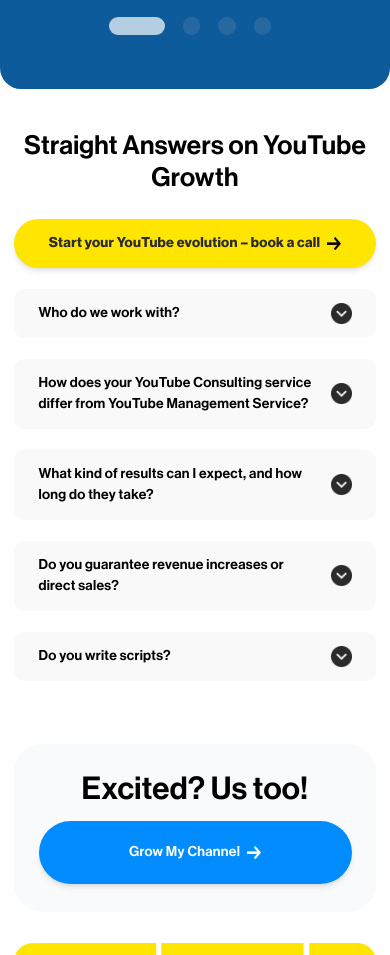
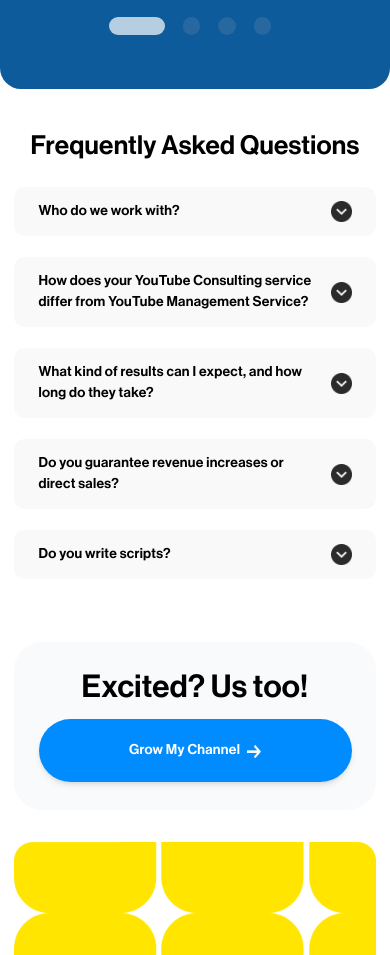
Before and after one commit to A-Coder02/born-21-website, a React (Vite) app: page / in a window 390 px wide. Shown: the part 5080-6035 px from the top of the page. Built offline with nearby package versions, Linux system fonts and the light colour scheme; a web font is replaced by a local one.

Commit message:
made UI changes in FaqSection

```diff
--- a/src/components/layout-ui/Accordion/index.jsx
+++ b/src/components/layout-ui/Accordion/index.jsx
@@ -12,8 +12,8 @@
                     transform: `rotate(${expand ? 180 : 0}deg)`
                 }} />
             </button>
-            <div className={`w-full bg-gray-200 rounded-b-xl md:rounded-b-3xl overflow-hidden accordion-item relative top-[-0.5rem] md:top-[-1rem] ${!expand ? 'accordion-item' : 'accordion-item-active'} `}>
-                <p className='flex-1 t-xl font-medium text-left text-slate-800 md:py-7 md:px-12 py-4 px-7 pt-6 md:pt-10'>
+            <div className={`w-full bg-[#F1F1F1] rounded-b-xl md:rounded-b-3xl overflow-hidden accordion-item relative top-[-0.5rem] md:top-[-1rem] ${!expand ? 'accordion-item' : 'accordion-item-active'} `}>
+                <p className='flex-1 text-base md:text-lg text-left text-[#414141] md:py-5 md:px-12 py-4 px-7 pt-6 md:pt-10'>
                     {content}
                 </p>
             </div>
--- a/src/pages/Home/FaqSection.jsx
+++ b/src/pages/Home/FaqSection.jsx
@@ -9,7 +9,7 @@
 import { calendlyUrl, openCalendly } from '../../utils/urls';
 
 const FaqSection = () => {
-    const headline = 'Straight Answers on YouTube Growth';
+    const headline = 'Frequently Asked Questions';
     const ctaText = 'Start your YouTube evolution – book a call';
     const accordionData = [
         {
@@ -46,7 +46,7 @@
             <div className="flex md:flex-row flex-col justify-between max-w-[90rem] mx-auto md:mb-28 my-12 ">
                 <div className="max-w-[33rem] mx-auto">
                     <h3 className='!font-medium mb-7 font-nueue text-3xl md:text-5xl text-center md:text-left' >{headline}</h3>
-                    <Button onClick={openCalendly} size='md' variant='primary' className='text-black mx-auto mb-6 md:m-0 w-full' endIcon={<img src={ButtonIcon} className='invert-100 w-4 h-4' />} >{ctaText}</Button>
+                    {/* <Button onClick={openCalendly} size='md' variant='primary' className='text-black mx-auto mb-6 md:m-0 w-full' endIcon={<img src={ButtonIcon} className='invert-100 w-4 h-4' />} >{ctaText}</Button> */}
                 </div>
                 <ul type='none' className='w-full md:w-[35rem]' >
                     {
```
